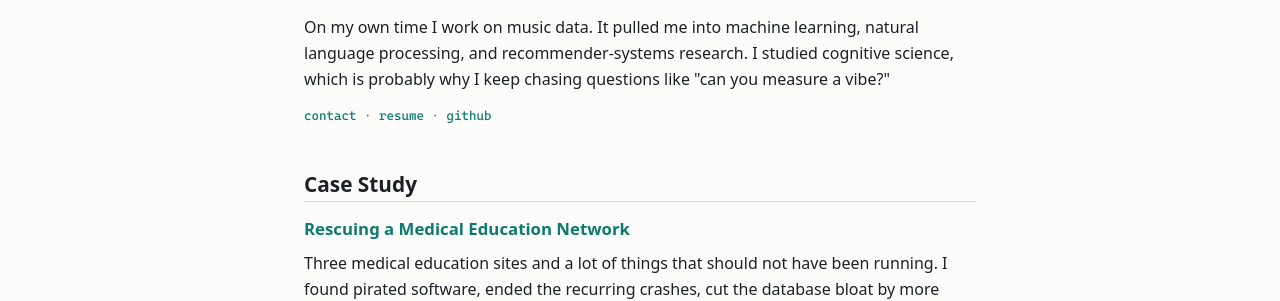
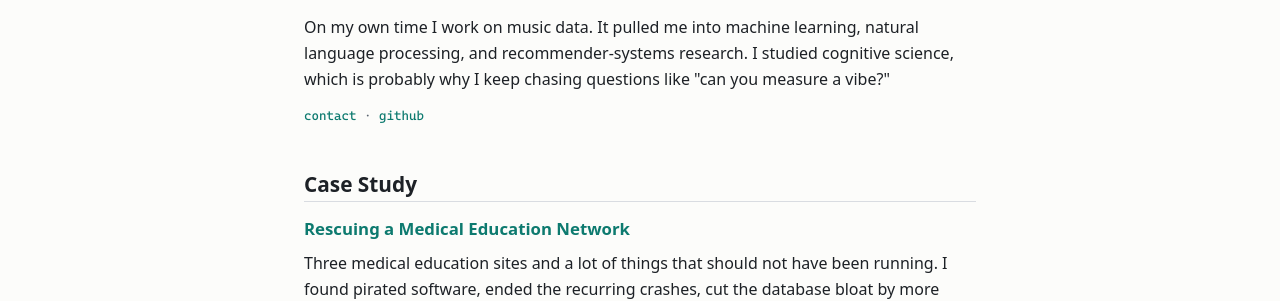
Before and after one commit to csmather/mather-cv, a Jekyll site: the page built from index.md, in a window 1280 px wide and 900 px high. Shown: the part 253-554 px from the top of the window. Built offline with Jekyll 4.4.1, drawn with Linux system fonts in a browser that asks for light colours.

Commit message:
removed cv link

```diff
--- a/_layouts/home.html
+++ b/_layouts/home.html
@@ -50,7 +50,7 @@ layout: default
       <p class="lede">Web Admin &amp; Developer</p>
       <p>I'm a freelance web developer working remotely from Oakland. Most of my client work includes inheriting websites, then making them fast, secure, and easy for the owner to edit.</p>
       <p>On my own time I work on music data. It pulled me into machine learning, natural language processing, and recommender-systems research. I studied cognitive science, which is probably why I keep chasing questions like "can you measure a vibe?"</p>
-      <p class="contact"><a href="mailto:matherscottc@gmail.com">contact</a> &middot; <a href="{{ '/assets/resume/Scott_Mather_Resume.pdf' | relative_url }}">resume</a> &middot; <a href="https://github.com/csmather" target="_blank" rel="noopener">github</a></p>
+      <p class="contact"><a href="mailto:matherscottc@gmail.com">contact</a> &middot; <a href="https://github.com/csmather" target="_blank" rel="noopener">github</a></p>
     </section>
 
     <section id="case-study">
```
